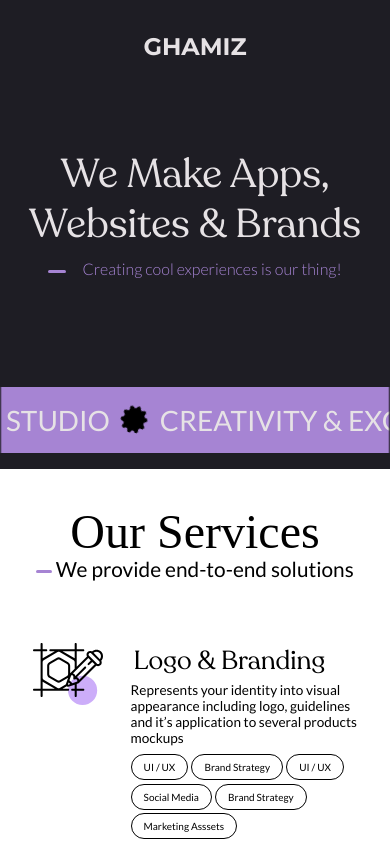
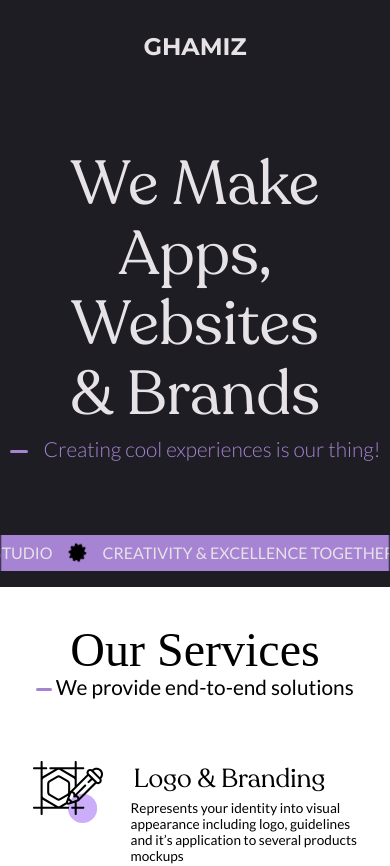
Before and after one commit to waleed-javed/agencyGhamiz, an Angular app: page / in a window 390 px wide. Shown: the top 866 px of the page. Built offline with nearby package versions, Linux system fonts and the light colour scheme; a web font is replaced by a local one.

Commit message:
hompage hero and service sections responsive till MD

```diff
--- a/src/abstract/_breakpoints.scss
+++ b/src/abstract/_breakpoints.scss
@@ -1,4 +1,4 @@
-$xsm: 320px;
+$xsm: 374px;
 $sm: 480px;
 $md: 768px;
 $lg: 1024px;
--- a/src/abstract/_fonts.scss
+++ b/src/abstract/_fonts.scss
@@ -11,11 +11,12 @@ $logo-font-mobile:1.3rem;
 
 // hero
 $desktop-Hero-section-title-font-size: 7.5rem ;
-$mobile-Hero-section-title-font-size: 62px ;
+$mobile-Hero-section-title-font-size: 3.85rem ;
+// $mobile-Hero-section-title-font-size: 62px ;
 
 // hero substitle
 $desktop-Hero-section-subtitle-font-size: 3.62rem ;
-$mobile-Hero-section-subtitle-font-size: 14px ;
+$mobile-Hero-section-subtitle-font-size: 1.3rem ;
 
 // services, and other title
 $desktop-section-title-font-size: 5rem ;
--- a/src/app/components/service-card/service-card.component.scss
+++ b/src/app/components/service-card/service-card.component.scss
@@ -107,9 +107,12 @@
         display: flex;
         padding: 6px 12px;
         border-radius: 32px;
-        border: 1px solid black;
+        // border: 1px solid black;
+        box-shadow: 1px 1px rgba(0, 0, 0, 0.16);
+        background: $light-purple;
         font-family: "Lato";
         font-weight: 500;
+        color: white;
         font-size: $mobile-services-chip-font-size;
     }
 
--- a/src/app/components/ticker-marquee-light/ticker-marquee-light.component.scss
+++ b/src/app/components/ticker-marquee-light/ticker-marquee-light.component.scss
@@ -73,4 +73,9 @@
 // for devices smaller then 768 slow down the speed
 @media (max-width: $md) {
   .scroller[data-speed="slow"] { --_animation-duration: 120s; }
+
+  .scroller__inner{ font-size: 16px; padding: 8px 0; }
+
+  .marquee__star { scale: 1; }
+
 }
--- a/src/app/components/ticker-marquee/ticker-marquee.component.scss
+++ b/src/app/components/ticker-marquee/ticker-marquee.component.scss
@@ -88,7 +88,11 @@
 
 // for devices smaller then 768 slow down the speed
 @media (max-width: $md) {
-  .scroller[data-speed="slow"] {
-    --_animation-duration: 120s;
-  }
+
+  .scroller[data-speed="slow"] { --_animation-duration: 120s; }
+
+  .scroller__inner{ font-size: 16px; padding: 8px 0; }
+
+  .marquee__star { scale: 1; }
+
 }
--- a/src/app/pages/homepage/homepage.component.html
+++ b/src/app/pages/homepage/homepage.component.html
@@ -8,7 +8,7 @@
     <div class="hero-container">
         <img class="hero-grid"  src="../../../assets/images/columnerGrid.svg" alt="grid-columns">
         <div class="title-container">
-            <h1>We Make Apps,<br> Websites &amp; Brands</h1>
+            <h1>We Make Apps,<br> Websites <br class="mobile-only" > &amp; Brands</h1>
             <h2>
                 <span class="long-dash"></span>
                 Creating cool experiences is our thing!
--- a/src/app/pages/homepage/homepage.component.scss
+++ b/src/app/pages/homepage/homepage.component.scss
@@ -118,28 +118,33 @@
 
 }
 
-
+.mobile-only{
+    display: none;
+}
 
 // min 375 to max 480
 @media (min-width: $xsm) and (max-width:$sm){
 
+    .mobile-only{display: block;}
     .hero-grid{ display: none;}
 
     .title-container {
         padding: none ;
         overflow: hidden;
-        // margin-top: 4rem;
 
         h1{
-            font-size: 2.5rem;
-            line-height: 50px;
+            font-size: $mobile-Hero-section-title-font-size;
+            line-height: 70px;
+            padding: 0 3.2rem ;
         }
 
         h2{
             margin-top: 6px;
-            font-size: 1rem;
+            // font-size: 1rem;
+            font-size: $mobile-Hero-section-subtitle-font-size;
             font-weight: 300;
             font-family: "Lato";
+
             .long-dash{
                 width: 18px;
                 height: 3px;
@@ -152,7 +157,8 @@
 
    .ticker-container{
         padding: 1rem 0;
-        margin: -2rem 0 0 0;
+        // margin: -2rem 0 0 0;
+        margin-top: -4rem;
         background: $background-fierce-dark;
     }
 
@@ -191,8 +197,7 @@
 }
 
 
-// Responsive xsm:375
-
+// Responsive till xsm:375
 @media (max-width: $xsm) {
 
     .hero-grid{ display: none;}
```
